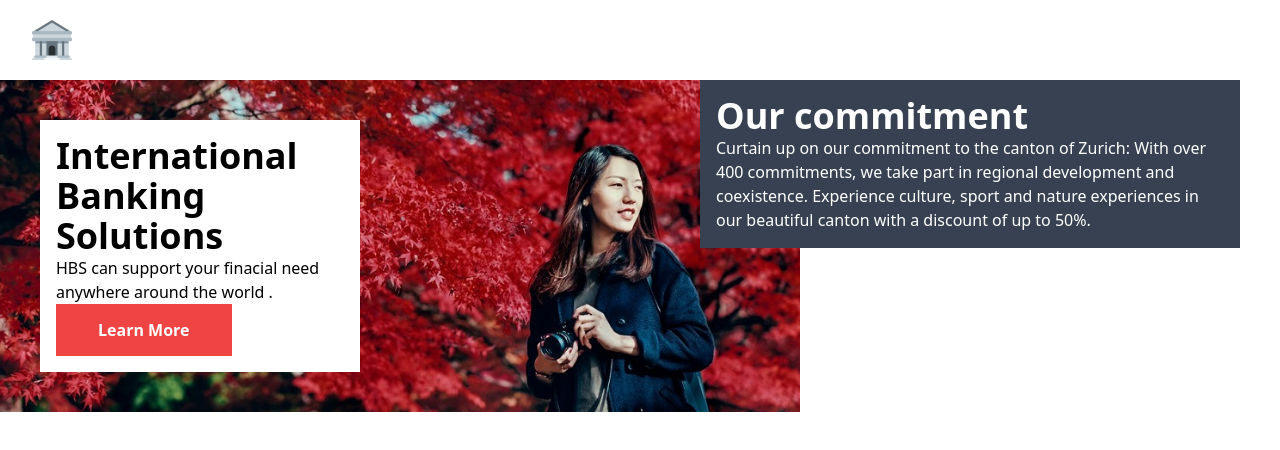
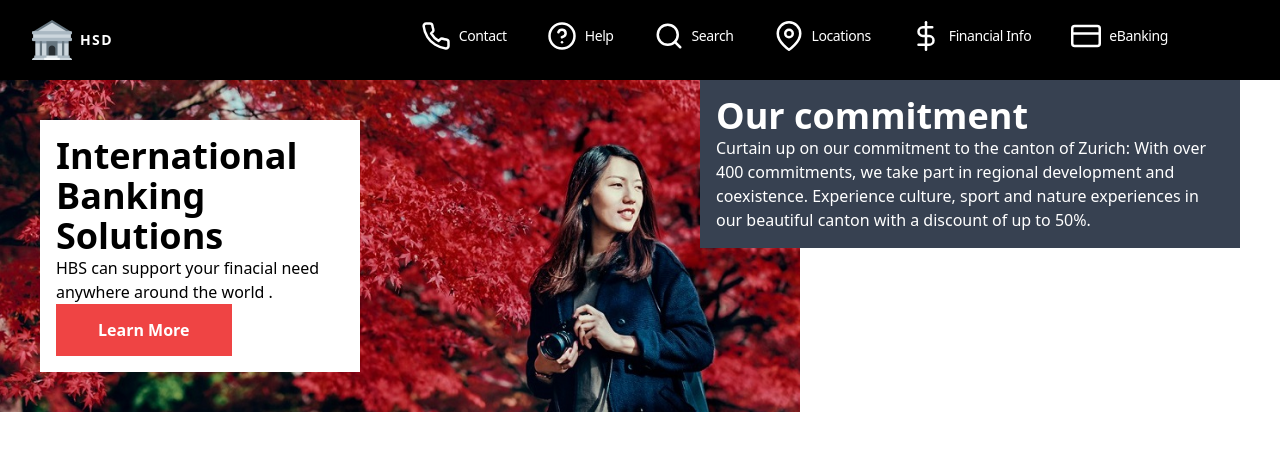
Before and after one commit to Shazaniyu55/hsd_bank, a Next.js app: page / in a window 1280 px wide. Shown: the top 450 px of the page. Built offline with nearby package versions, Linux system fonts and the light colour scheme.

Commit message:
first commit

```diff
--- a/src/components/navbar.js
+++ b/src/components/navbar.js
@@ -23,7 +23,7 @@ function NavBar({ backgroundColor, imageSrc }) {
     setIsModalOpen(!isModalOpen);
   };
 
-  const bgColorClass = backgroundColor ? `bg-${backgroundColor}` : 'bg-white';
+  const bgColorClass = backgroundColor ? `bg-${backgroundColor}` : 'bg-black';
   const textColorClass = backgroundColor === 'blue-900' ? 'text-white' : 'text-white';
   const hoverTextColorClass = backgroundColor === 'blue-900' ? 'hover:text-gray-300' : 'hover:text-red-300';
   const iconColorClass = backgroundColor === 'blue-900' ? 'text-white' : 'text-white';
```
